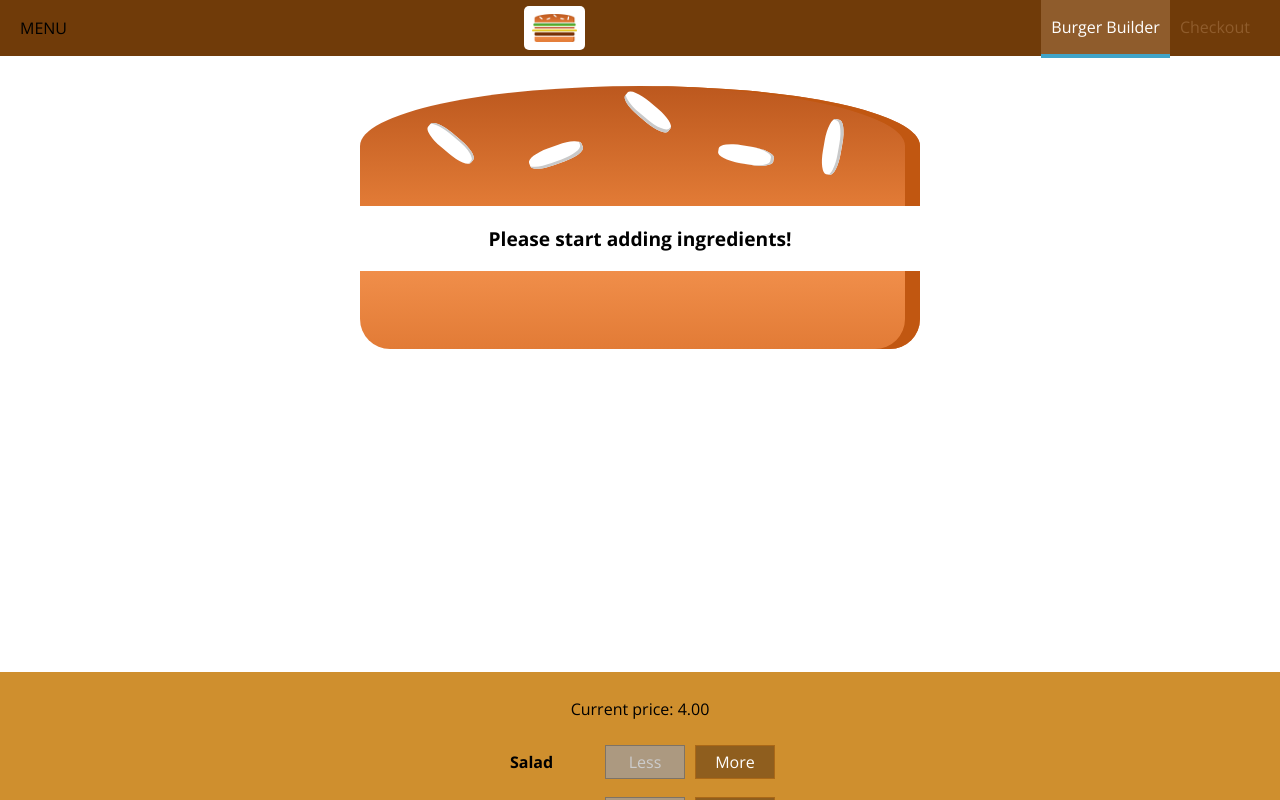
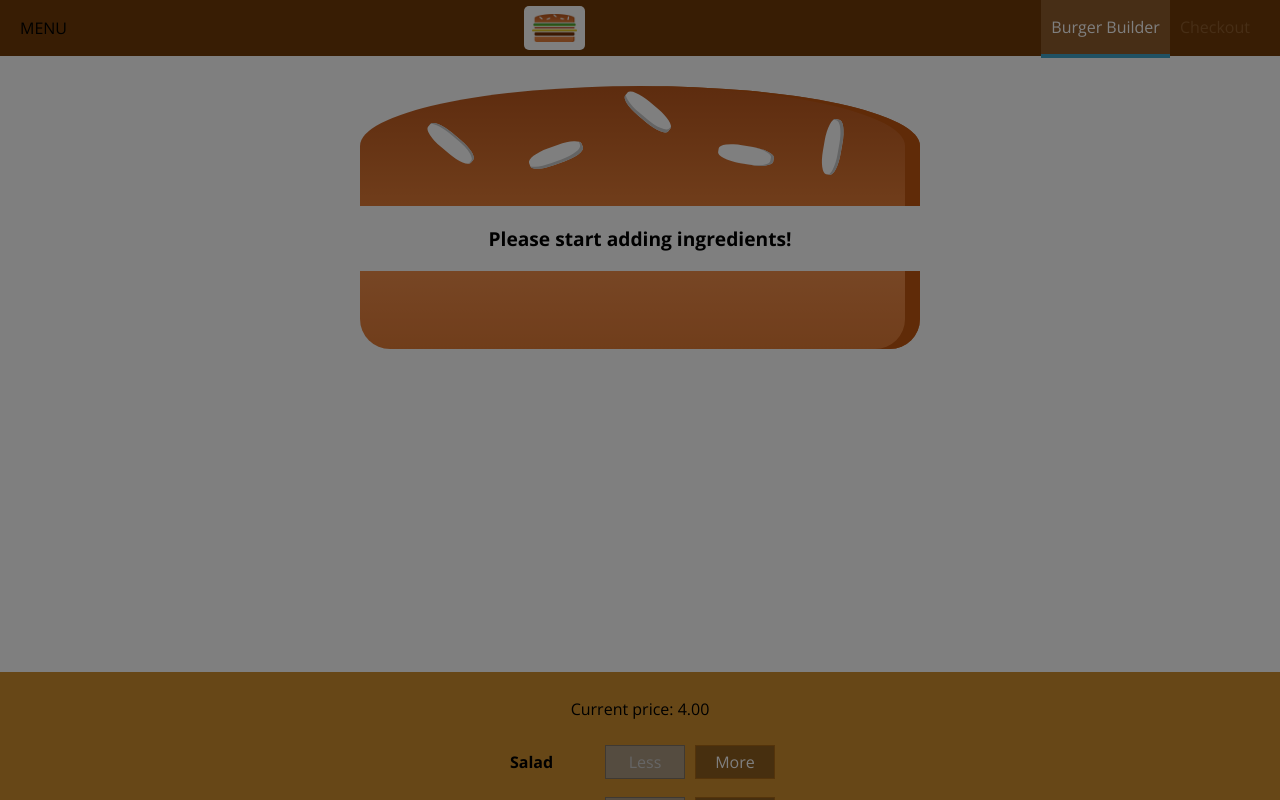
Before and after one commit to santiago-rodrig/burger-builder, a React app: page / in a window 1280 px wide. Shown: the top 800 px of the page. Built offline with nearby package versions, Linux system fonts and the light colour scheme.

Commit message:
handle side drawer close event

```diff
--- a/src/components/stateful/App.js
+++ b/src/components/stateful/App.js
@@ -1,5 +1,5 @@
 import React, { Component } from "react";
-import Layout from "../stateless/Layout";
+import Layout from "./Layout";
 import BurgerBuilder from "./BurgerBuilder";
 
 class App extends Component {
--- /dev/null
+++ b/src/components/stateful/Layout.js
@@ -0,0 +1,35 @@
+import React from "react";
+import classes from "../../styles/Layout.css";
+import Toolbar from "../stateless/Toolbar";
+import SideDrawer from "../stateless/SideDrawer";
+
+class Layout extends React.Component {
+  constructor(props) {
+    super(props);
+
+    this.state = {
+      sideDrawerOpen: true,
+    };
+
+    this.handleCloseSideDrawer = this.handleCloseSideDrawer.bind(this);
+  }
+
+  handleCloseSideDrawer() {
+    this.setState({ sideDrawerOpen: false });
+  }
+
+  render() {
+    return (
+      <div>
+        <Toolbar />
+        <SideDrawer
+          open={this.state.sideDrawerOpen}
+          handleClose={this.handleCloseSideDrawer}
+        />
+        <main className={classes.Content}>{this.props.children}</main>
+      </div>
+    );
+  }
+}
+
+export default Layout;
--- a/src/components/stateless/Backdrop.js
+++ b/src/components/stateless/Backdrop.js
@@ -1,25 +1,22 @@
 import React from "react";
 import classes from "../../styles/Backdrop.css";
-import BurgerContext from "../../contexts/Burger";
+import PropTypes from "prop-types";
 
-const Backdrop = () => {
+const Backdrop = (props) => {
   let renderedJsx = null;
-  const burgerContext = React.useContext(BurgerContext);
 
-  if (burgerContext.purchasingMode) {
+  if (props.open) {
     renderedJsx = (
-      <BurgerContext.Consumer>
-        {(context) => (
-          <div
-            onClick={context.deactivatePurchasingMode}
-            className={classes.Backdrop}
-          ></div>
-        )}
-      </BurgerContext.Consumer>
+      <div onClick={props.handleClick} className={classes.Backdrop}></div>
     );
   }
 
   return renderedJsx;
 };
 
+Backdrop.propTypes = {
+  handleClick: PropTypes.func.isRequired,
+  open: PropTypes.bool,
+};
+
 export default Backdrop;
--- a/src/components/stateless/Layout.js
+++ /dev/null
@@ -1,16 +0,0 @@
-import React from "react";
-import classes from "../../styles/Layout.css";
-import Toolbar from "./Toolbar";
-import SideDrawer from "./SideDrawer";
-
-const Layout = (props) => {
-  return (
-    <div>
-      <Toolbar />
-      <SideDrawer />
-      <main className={classes.Content}>{props.children}</main>
-    </div>
-  );
-};
-
-export default Layout;
--- a/src/components/stateless/Logo.js
+++ b/src/components/stateless/Logo.js
@@ -1,13 +1,18 @@
 import React from "react";
 import BurgerImage from "../../images/burgerLogo.png";
 import classes from "../../styles/Logo.css";
+import PropTypes from "prop-types";
 
-const Logo = () => {
+const Logo = (props) => {
   return (
-    <div className={classes.Logo}>
+    <div className={classes.Logo} style={{ height: props.height }}>
       <img src={BurgerImage} alt="Burger Builder logo" />
     </div>
   );
 };
 
+Logo.propTypes = {
+  height: PropTypes.oneOfType([PropTypes.number, PropTypes.string]).isRequired,
+};
+
 export default Logo;
--- a/src/components/stateless/Modal.js
+++ b/src/components/stateless/Modal.js
@@ -19,7 +19,10 @@ const Modal = (props) => {
           >
             {props.children}
           </div>
-          <Backrop show={context.purchasingMode} />
+          <Backrop
+            open={context.purchasingMode}
+            handleClick={context.deactivatePurchasingMode}
+          />
         </React.Fragment>
       )}
     </BurgerContext.Consumer>
--- a/src/components/stateless/SideDrawer.js
+++ b/src/components/stateless/SideDrawer.js
@@ -2,16 +2,35 @@ import React from "react";
 import Logo from "./Logo";
 import NavigationItems from "./NavigationItems";
 import classes from "../../styles/SideDrawer.css";
+import Backdrop from "./Backdrop";
+import PropTypes from "prop-types";
+import Aux from "../higuerOrder/Aux";
 
-const SideDrawer = () => {
+const SideDrawer = (props) => {
+  let attachedClasses = [classes.SideDrawer, classes.Close];
+
+  if (props.open) {
+    attachedClasses.splice(1, 1, [classes.Open]);
+  }
+
+  attachedClasses = attachedClasses.join(" ");
+
   return (
-    <div className={classes.SideDrawer}>
-      <Logo />
-      <nav>
-        <NavigationItems />
-      </nav>
-    </div>
+    <Aux>
+      <div className={attachedClasses}>
+        <Logo height={56} />
+        <nav>
+          <NavigationItems />
+        </nav>
+      </div>
+      <Backdrop open={props.open} handleClick={props.handleClose} />
+    </Aux>
   );
 };
 
+SideDrawer.propTypes = {
+  open: PropTypes.bool,
+  handleClose: PropTypes.func.isRequired,
+};
+
 export default SideDrawer;
--- a/src/components/stateless/Toolbar.js
+++ b/src/components/stateless/Toolbar.js
@@ -7,7 +7,7 @@ const Toolbar = () => {
   return (
     <header className={classes.Toolbar}>
       <div>MENU</div>
-      <Logo />
+      <Logo height="80%" />
       <nav className={classes.Navigation}>
         <NavigationItems />
       </nav>
--- a/src/styles/Logo.css
+++ b/src/styles/Logo.css
@@ -1,7 +1,6 @@
 .Logo {
   background-color: white;
   padding: 8px;
-  height: 48px;
   box-sizing: border-box;
   border-radius: 5px;
 }
@@ -10,9 +9,3 @@
   height: 100%;
   max-width: 100%;
 }
-
-@media (min-width: 500px) {
-  .Logo {
-    height: 80%;
-  }
-}
```
